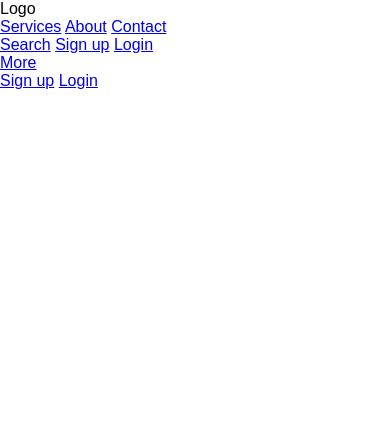
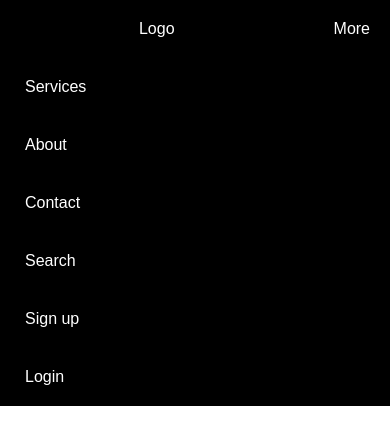
Before and after one commit to JuniorRDev/proyectos-css, a plain HTML site: page Menu/index.html in a window 390 px wide. Drawn offline with Linux system fonts and the light colour scheme.

Commit message:
Menu Responsive 2.0

```diff
--- a/Menu/index.html
+++ b/Menu/index.html
@@ -1,14 +1,43 @@
 <!DOCTYPE html>
 <html lang="en">
   <head>
-  <meta charset="UTF-8">
-  <meta http-equiv="X-UA-Compatible" content="IE=edge">
-  <meta name="viewport" content="width=device-width, initial-scale=1.0">
+    <meta charset="UTF-8" />
+    <meta http-equiv="X-UA-Compatible" content="IE=edge" />
+    <!-- Configuración para compatibilidad con Internet Explorer -->
+    <meta name="viewport" content="width=device-width, initial-scale=1.0" />
+    <!-- Configuración para la visualización de la página en dispositivos móviles -->
     <title>Menu Responsive</title>
-  <link rel="stylesheet" href="style.css">
+    <link rel="stylesheet" href="style.css" />
+    <!-- Enlace al archivo CSS para estilos de la página -->
   </head>
   <body>
      <nav>
+      <!-- Elemento de navegación -->
+      <div class="mobile">
+        <!-- Contenedor de los elementos para dispositivos móviles -->
+        <div class="header">
+          <!-- Encabezado del contenedor -->
+          <div class="logo">Logo</div>
+          <!-- Elemento para mostrar el logo -->
+          <div class="more"><button>More</button></div>
+          <!-- Botón de "Más opciones" -->
+        </div>
+        <div class="links">
+          <!-- Contenedor de enlaces para dispositivos móviles -->
+          <a href="#">Services</a>
+          <!-- Enlace a la sección de servicios -->
+          <a href="#">About</a>
+          <!-- Enlace a la sección de acerca de -->
+          <a href="#">Contact</a>
+          <!-- Enlace a la sección de contacto -->
+          <a href="#">Search</a>
+          <!-- Enlace a la sección de búsqueda -->
+          <a href="#">Sign up</a>
+          <!-- Enlace para registrarse -->
+          <a href="#">Login</a>
+          <!-- Enlace para iniciar sesión -->
+        </div>
+      </div>
       <div class="desktop">
         <!-- Contenedor para dispositivos de escritorio -->
         <div class="logo">Logo</div>
@@ -42,6 +71,7 @@
             <a href="#">Login</a>
          </div>
         </div>
+      </div>
     </nav>
   </body>
 </html>
--- a/Menu/style.css
+++ b/Menu/style.css
@@ -4,3 +4,115 @@ body {
   margin: 0;
   font-family: Arial, Helvetica, sans-serif;
 }
+
+/* Estilos para la barra de navegación */
+nav {
+  background-color: black;
+  color: white;
+  width: 100%;
+}
+
+/* Estilos para el menú desplegable en pantallas pequeñas */
+nav .mobile {
+  display: none; /* Ocultar el menú desplegable por defecto */
+}
+
+/* Estilos para el logotipo en la barra de navegación */
+nav .logo {
+  min-width: 250px;
+}
+
+/* Estilos para los enlaces en la barra de navegación */
+nav a {
+  color: white;
+  text-decoration: none;
+  display: block;
+  padding: 20px 25px;
+}
+
+/* Estilos para los enlaces en la barra de navegación al pasar el cursor por encima */
+nav a:hover {
+  color: black;
+  background-color: rgb(0, 195, 255);
+}
+
+/* Estilos para el menú principal en la barra de navegación */
+nav .desktop {
+  display: flex;
+  justify-content: space-between;
+  align-items: center;
+  padding: 0 20px;
+}
+
+/* Estilos para los elementos dentro del menú principal */
+nav .desktop .primary,
+nav .desktop .secondary {
+  display: flex;
+}
+
+/* Estilos para el selector de navegación de pantalla completa */
+nav .secondary.full {
+  /* Estilos para el selector */
+}
+
+/* Estilos para el selector de navegación en versión mini para pantallas pequeñas */
+nav .secondary.mini {
+  display: none; /* Ocultar el selector de navegación mini por defecto */
+}
+
+/* Estilos para el menú desplegable en la versión mini de la barra de navegación */
+@media screen and (max-width: 894px) {
+  nav .logo {
+    min-width: 100px;
+  }
+
+  nav .secondary.full {
+    display: none; /* Ocultar el selector de navegación en pantallas pequeñas */
+  }
+
+  nav .secondary.mini {
+    display: block; /* Mostrar el selector de navegación mini en pantallas pequeñas */
+  }
+
+  nav .secondary.mini .submenu {
+    position: absolute;
+    display: none;
+  }
+}
+
+/* Estilos para la versión móvil de la barra de navegación */
+@media screen and (max-width: 516px) {
+  nav .desktop {
+    display: none; /* Ocultar el menú principal en la versión móvil */
+  }
+
+  nav .mobile {
+    display: block; /* Mostrar el menú desplegable en la versión móvil */
+  }
+
+  nav .mobile .header {
+    display: flex;
+    flex-direction: row;
+    align-items: center;
+    justify-content: space-between;
+  }
+
+  nav .mobile .header .logo {
+    flex: 1;
+    text-align: center;
+  }
+
+  nav .mobile .header .more button {
+    padding: 20px;
+    cursor: pointer;
+    background-color: transparent;
+    border: none;
+    color: white;
+    font-size: 16px;
+  }
+
+  nav .mobile .header .more button:hover {
+    background-color: white;
+    color: black;
+  }
+}
```
Lines whose indentation alone changed are shown as unchanged.
